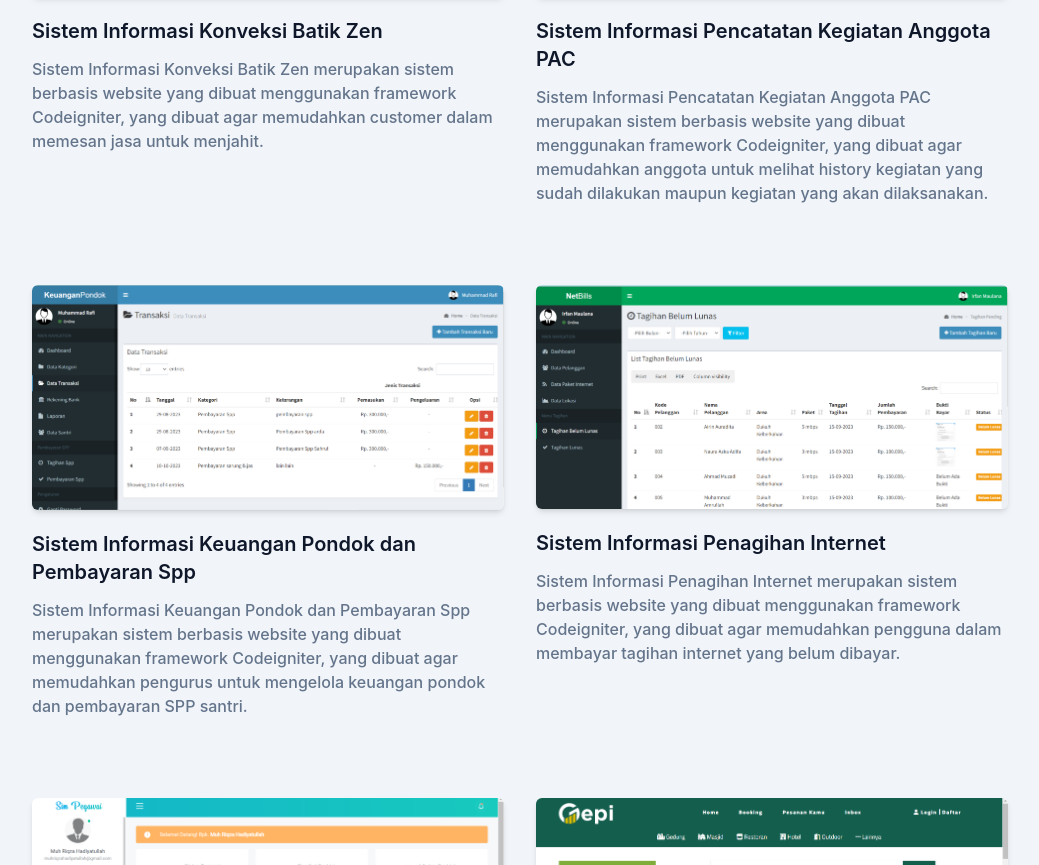
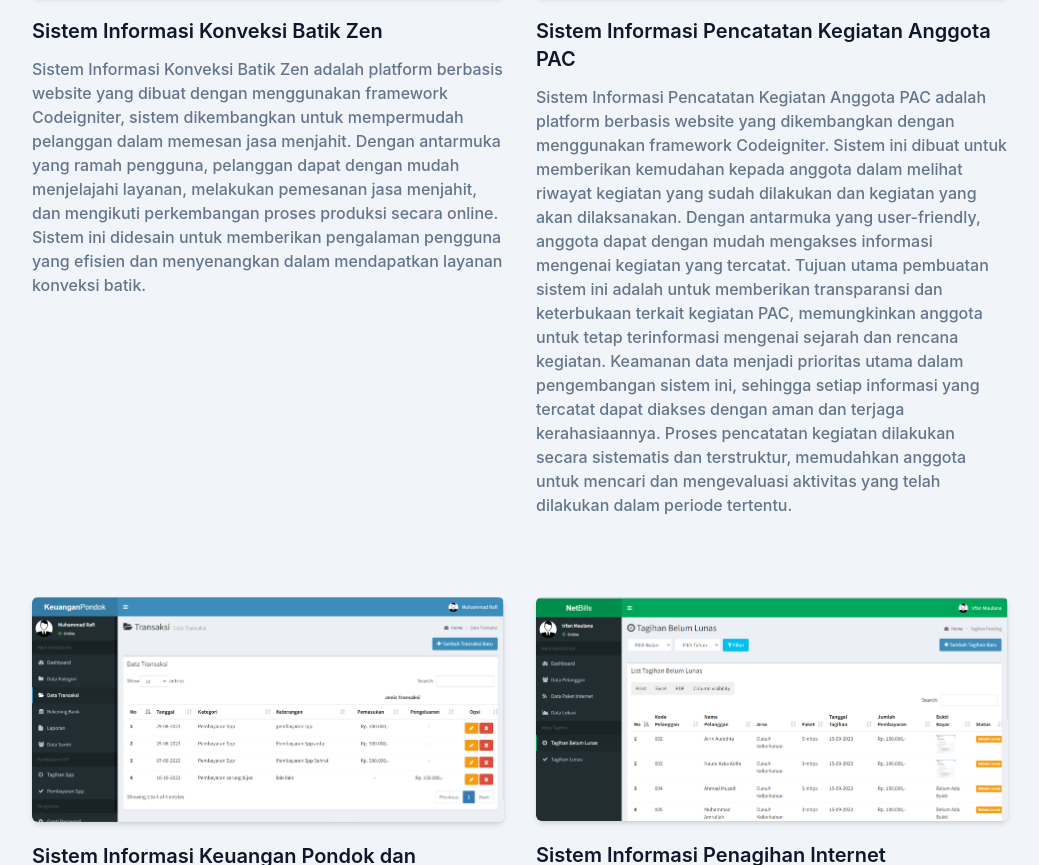
Before and after one commit to Riqza77/riqza77.github.io, a website: page index.html in a window 1280 px wide. Shown: the part 1935-2800 px from the top of the page, without its empty margins (120-1159 px from the left). Drawn offline with Linux system fonts and the light colour scheme.

Commit message:
portofolio

```diff
--- a/index.html
+++ b/index.html
@@ -19,14 +19,14 @@
 
 <body>
   <!-- Header Start -->
-  <header class="absolute top-0 left-0 z-10 flex w-full items-center bg-transparent">
+  <header class="absolute top-0 left-0 z-10 flex w-full items-center bg-transparent" style="z-index: 20;">
     <div class="container">
       <div class="relative flex items-center justify-between">
         <div class="px-4">
           <a href="#home" class="block py-6 text-lg font-bold text-primary">MuhRiqzaHadiyatullah</a>
         </div>
         <div class="flex items-center px-4">
-          <button id="hamburger" name="hamburger" type="button" class="absolute right-4 block lg:hidden">
+          <button id="hamburger" name="hamburger" type="button" class="absolute right-4 block lg:hidden z-20">
             <span class="hamburger-line origin-top-left transition duration-300 ease-in-out"></span>
             <span class="hamburger-line transition duration-300 ease-in-out"></span>
             <span class="hamburger-line origin-bottom-left transition duration-300 ease-in-out"></span>
@@ -85,7 +85,7 @@
 
           <a href="https://api.whatsapp.com/send?phone=6282279231742&text=Assalamu'alaikum Mas Riqza, Saya membutuhkan bantuan mu"
             target="_blank"
-            class="rounded-full bg-primary py-3 px-8 text-base font-semibold text-white transition duration-300 ease-in-out hover:opacity-80 hover:shadow-lg">Hubungi
+            class="rounded-full bg-primary border border-primary py-3 px-8 text-base font-semibold text-white transition duration-300 ease-in-out hover:opacity-80 hover:shadow-lg">Hubungi
             Saya</a>
         </div>
         <div class="w-full self-end px-4 lg:w-1/2">
@@ -146,9 +146,13 @@
             <img src="dist/img/portfolio/Batik_Zen.png" alt="Batikzen" width="w-full" />
           </div>
           <h3 class="mt-5 mb-3 text-xl font-semibold text-dark dark:text-white">Sistem Informasi Konveksi Batik Zen</h3>
-          <p class="text-base font-medium text-secondary">Sistem Informasi Konveksi Batik Zen merupakan sistem berbasis
-            website yang dibuat menggunakan framework Codeigniter, yang dibuat agar memudahkan customer dalam memesan
-            jasa untuk menjahit.</p>
+          <p class="text-base font-medium text-secondary">Sistem Informasi Konveksi Batik Zen adalah platform berbasis
+            website yang dibuat dengan menggunakan framework Codeigniter, sistem dikembangkan untuk mempermudah
+            pelanggan dalam
+            memesan jasa menjahit. Dengan antarmuka yang ramah pengguna, pelanggan dapat dengan mudah menjelajahi
+            layanan, melakukan pemesanan jasa menjahit, dan mengikuti perkembangan proses produksi secara online. Sistem
+            ini didesain untuk memberikan pengalaman pengguna yang efisien dan menyenangkan dalam mendapatkan layanan
+            konveksi batik.</p>
         </div>
         <div class="mb-12 p-4 md:w-1/2">
           <div class="overflow-hidden rounded-md shadow-md">
@@ -156,10 +160,16 @@
           </div>
           <h3 class="mt-5 mb-3 text-xl font-semibold text-dark dark:text-white">Sistem Informasi Pencatatan Kegiatan
             Anggota PAC</h3>
-          <p class="text-base font-medium text-secondary">Sistem Informasi Pencatatan Kegiatan
-            Anggota PAC merupakan sistem berbasis website yang dibuat menggunakan
-            framework Codeigniter, yang dibuat agar memudahkan anggota untuk melihat history kegiatan yang sudah
-            dilakukan maupun kegiatan yang akan dilaksanakan.</p>
+          <p class="text-base font-medium text-secondary">Sistem Informasi Pencatatan Kegiatan Anggota PAC adalah
+            platform berbasis website yang dikembangkan dengan menggunakan framework Codeigniter. Sistem ini dibuat
+            untuk memberikan kemudahan kepada anggota dalam melihat riwayat kegiatan yang sudah dilakukan dan kegiatan
+            yang akan dilaksanakan. Dengan antarmuka yang user-friendly, anggota dapat dengan mudah mengakses informasi
+            mengenai kegiatan yang tercatat. Tujuan utama pembuatan sistem ini adalah untuk memberikan transparansi dan
+            keterbukaan terkait kegiatan PAC, memungkinkan anggota untuk tetap terinformasi mengenai sejarah dan rencana
+            kegiatan. Keamanan data menjadi prioritas utama dalam pengembangan sistem ini, sehingga setiap informasi
+            yang tercatat dapat diakses dengan aman dan terjaga kerahasiaannya. Proses pencatatan kegiatan dilakukan
+            secara sistematis dan terstruktur, memudahkan anggota untuk mencari dan mengevaluasi aktivitas yang telah
+            dilakukan dalam periode tertentu.</p>
         </div>
         <div class="mb-12 p-4 md:w-1/2">
           <div class="overflow-hidden rounded-md shadow-md">
@@ -168,29 +178,49 @@
           </div>
           <h3 class="mt-5 mb-3 text-xl font-semibold text-dark dark:text-white">Sistem Informasi Keuangan Pondok dan
             Pembayaran Spp</h3>
-          <p class="text-base font-medium text-secondary">Sistem Informasi Keuangan Pondok dan
-            Pembayaran Spp merupakan sistem berbasis website yang dibuat menggunakan
-            framework Codeigniter, yang dibuat agar memudahkan pengurus untuk mengelola keuangan pondok dan pembayaran
-            SPP santri.</p>
+          <p class="text-base font-medium text-secondary">Sistem Informasi Keuangan Pondok dan Pembayaran SPP adalah
+            platform berbasis website yang dikembangkan menggunakan framework Codeigniter. Sistem ini dibuat untuk
+            memberikan kemudahan kepada pengurus dalam mengelola keuangan pondok dan proses pembayaran SPP bagi
+            para santri. Melalui antarmuka yang intuitif, pengurus dapat dengan efisien melakukan pemantauan, pelacakan
+            transaksi keuangan, dan manajemen pembayaran SPP.
+            Keamanan data menjadi fokus utama dalam pengembangan sistem ini, sehingga informasi keuangan dan pembayaran
+            SPP santri tetap terlindungi. Selain itu, sistem ini menyediakan laporan keuangan yang terstruktur,
+            memudahkan pengurus dalam membuat analisis dan pengambilan keputusan yang tepat terkait dengan manajemen
+            keuangan pondok.</p>
         </div>
         <div class="mb-12 p-4 md:w-1/2">
           <div class="overflow-hidden rounded-md shadow-md">
             <img src="dist/img/portfolio/netbills.png" alt="Sistem Informasi Penagihan Internet" width="w-full" />
           </div>
           <h3 class="mt-5 mb-3 text-xl font-semibold text-dark dark:text-white">Sistem Informasi Penagihan Internet</h3>
-          <p class="text-base font-medium text-secondary">Sistem Informasi Penagihan Internet merupakan sistem berbasis
-            website yang dibuat menggunakan
-            framework Codeigniter, yang dibuat agar memudahkan pengguna dalam membayar tagihan internet yang belum
-            dibayar.</p>
+          <p class="text-base font-medium text-secondary">Sistem Informasi Penagihan Internet merupakan sebuah platform
+            berbasis website yang dibuat menggunakan framework Codeigniter. Sistem ini dikembangkan untuk
+            memudahkan pengguna dalam melakukan pembayaran tagihan internet yang masih tertunggak. Dengan antarmuka yang
+            ramah pengguna, pengguna dapat dengan mudah mengakses informasi tagihan, melihat rincian transaksi, dan
+            melakukan pembayaran secara online.
+
+            Keamanan data pengguna dan transaksi pembayaran menjadi prioritas utama dalam pengembangan sistem ini.
+            Informasi tagihan disajikan secara jelas dan terstruktur, memudahkan pengguna untuk memahami rincian tagihan
+            mereka. Proses pembayaran dilakukan melalui metode yang aman dan dapat diandalkan.
+
+            Sistem ini juga dilengkapi dengan fitur notifikasi dan pengingat untuk membantu pengguna agar tidak
+            melewatkan jatuh tempo pembayaran. Dengan fungsionalitas yang lengkap dan antarmuka yang mudah digunakan,
+            Sistem Informasi Penagihan Internet bertujuan untuk meningkatkan pengalaman pengguna dalam mengelola dan
+            membayar tagihan internet mereka.</p>
         </div>
         <div class="mb-12 p-4 md:w-1/2">
           <div class="overflow-hidden rounded-md shadow-md">
             <img src="dist/img/portfolio/simpegawai.png" alt="Sistem Informasi Kepegawaian" width="w-full" />
           </div>
           <h3 class="mt-5 mb-3 text-xl font-semibold text-dark dark:text-white">Sistem Informasi Kepegawaian</h3>
-          <p class="text-base font-medium text-secondary">Sistem Informasi Kepegawaian merupakan sistem berbasis website
-            yang dibuat menggunakan
-            framework Laravel, yang dibuat agar memudahkan administrator dalam mengelola data pegawai.</p>
+          <p class="text-base font-medium text-secondary">Sistem Informasi Kepegawaian adalah platform berbasis website
+            yang dikembangkan menggunakan framework Laravel. Sistem ini dibuat untuk memberikan kemudahan kepada
+            administrator dalam mengelola data pegawai. Dengan antarmuka yang intuitif, administrator dapat dengan
+            efisien melakukan manajemen data pegawai, termasuk pengelolaan informasi pribadi, riwayat pekerjaan, dan
+            data terkait kepegawaian lainnya.
+            Keamanan data menjadi prioritas utama dalam pengembangan sistem ini, memastikan bahwa informasi pegawai
+            tetap terlindungi. Selain itu, sistem ini juga menyediakan fungsionalitas pelaporan yang memudahkan
+            administrator untuk mengakses dan menganalisis data kepegawaian secara sistematis.</p>
         </div>
         <div class="mb-12 p-4 md:w-1/2">
           <div class="overflow-hidden rounded-md shadow-md">
@@ -199,9 +229,16 @@
           </div>
           <h3 class="mt-5 mb-3 text-xl font-semibold text-dark dark:text-white">Sistem Informasi Pemesanan Gedung
             Pernikahan</h3>
-          <p class="text-base font-medium text-secondary">Sistem Informasi Pemesanan Gedung
-            Pernikahan merupakan sistem berbasis website yang dibuat menggunakan
-            framework Laravel, yang dibuat agar memudahkan pengguna untuk memesan gedung pernikahan.</p>
+          <p class="text-base font-medium text-secondary">Sistem Informasi Pemesanan Gedung Pernikahan adalah platform
+            berbasis website yang dikembangkan menggunakan framework Laravel, sistem ini dibuat untuk memberikan
+            kemudahan
+            kepada
+            pengguna dalam melakukan pemesanan gedung pernikahan. Dengan antarmuka yang intuitif, pengguna dapat dengan
+            mudah menjelajahi opsi gedung, memeriksa ketersediaan, dan melakukan proses pemesanan secara online.
+            Keamanan data dan transaksi menjadi prioritas utama dalam pengembangan sistem ini, memastikan bahwa
+            informasi pengguna dan detail pemesanan tetap terlindungi. Sistem ini juga mungkin menyediakan fitur-fitur
+            tambahan seperti pemilihan fasilitas, penjadwalan waktu, dan estimasi biaya, yang semuanya dapat diakses
+            dengan mudah oleh pengguna.</p>
         </div>
       </div>
     </div>
```
Also changed, not shown: dist/output.css.
